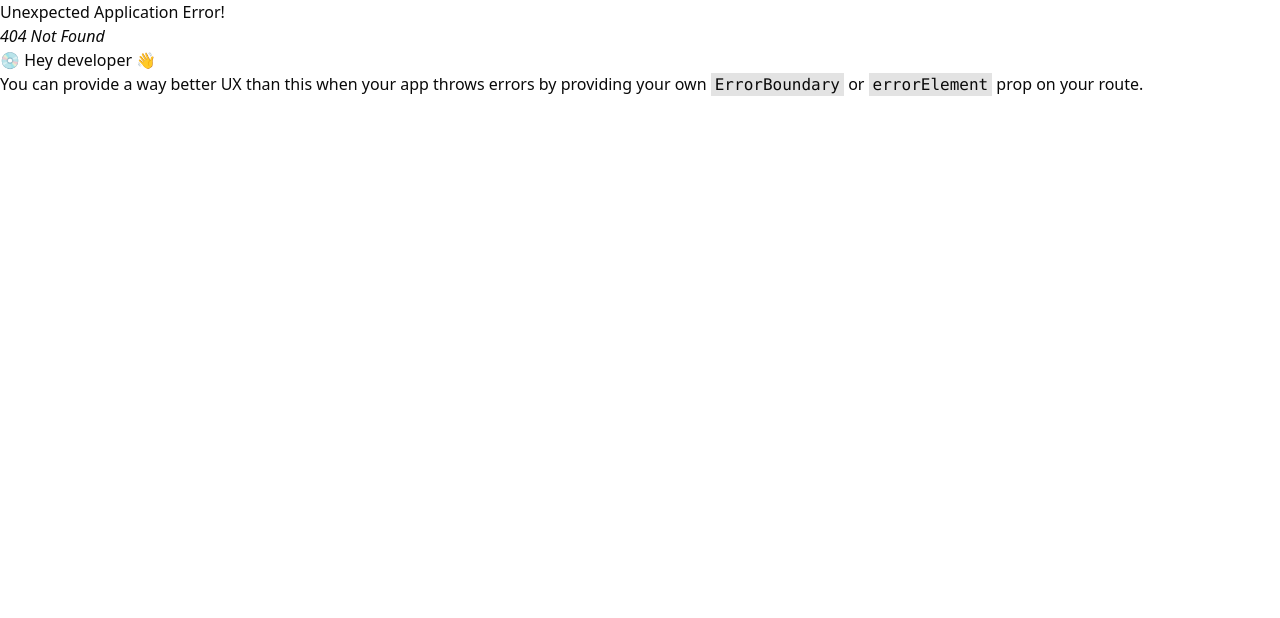
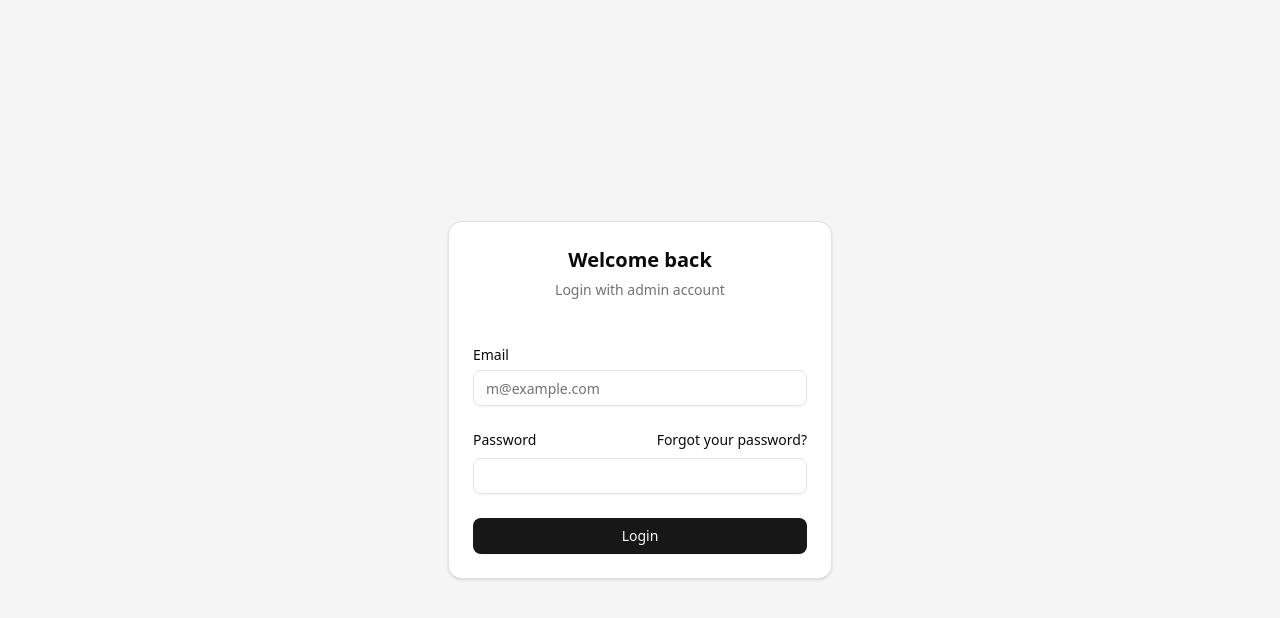
Before and after one commit to sohelrana2002/eBook-Application, a React (Vite) app in the folder admin/: page /login in a window 1280 px wide. Before the commit this address had no page. Shown: the top 618 px of the page. Built offline with nearby package versions, Linux system fonts and the light colour scheme.

Commit message:
complete login page front-end

```diff
--- a/admin/package.json
+++ b/admin/package.json
@@ -10,6 +10,7 @@
     "preview": "vite preview"
   },
   "dependencies": {
+    "@radix-ui/react-label": "^2.1.3",
     "@radix-ui/react-slot": "^1.2.0",
     "@tailwindcss/vite": "^4.1.3",
     "class-variance-authority": "^0.7.1",
--- /dev/null
+++ b/admin/src/auth/login/Login.jsx
@@ -0,0 +1,62 @@
+import { Button } from "@/components/ui/button";
+import {
+  Card,
+  CardContent,
+  CardDescription,
+  CardHeader,
+  CardTitle,
+} from "@/components/ui/card";
+import { Input } from "@/components/ui/input";
+import { Label } from "@/components/ui/label";
+
+const Login = () => {
+  return (
+    <div>
+      <div className="flex min-h-svh flex-col items-center justify-center gap-6 bg-muted p-6 md:p-10">
+        <div className="flex w-full max-w-sm flex-col gap-6">
+          <Card>
+            <CardHeader className="text-center">
+              <CardTitle className="text-xl">Welcome back</CardTitle>
+              <CardDescription>Login with admin account</CardDescription>
+            </CardHeader>
+            <CardContent>
+              <form>
+                <div className="grid gap-6">
+                  <div className="flex flex-col gap-4"></div>
+                  <div className="grid gap-6">
+                    <div className="grid gap-2">
+                      <Label htmlFor="email">Email</Label>
+                      <Input
+                        id="email"
+                        type="email"
+                        placeholder="m@example.com"
+                        required
+                      />
+                    </div>
+                    <div className="grid gap-2">
+                      <div className="flex items-center">
+                        <Label htmlFor="password">Password</Label>
+                        <a
+                          href="#"
+                          className="ml-auto text-sm underline-offset-4 hover:underline"
+                        >
+                          Forgot your password?
+                        </a>
+                      </div>
+                      <Input id="password" type="password" required />
+                    </div>
+                    <Button type="submit" className="w-full">
+                      Login
+                    </Button>
+                  </div>
+                </div>
+              </form>
+            </CardContent>
+          </Card>
+        </div>
+      </div>
+    </div>
+  );
+};
+
+export default Login;
--- /dev/null
+++ b/admin/src/components/ui/card.jsx
@@ -0,0 +1,101 @@
+import * as React from "react"
+
+import { cn } from "@/lib/utils"
+
+function Card({
+  className,
+  ...props
+}) {
+  return (
+    <div
+      data-slot="card"
+      className={cn(
+        "bg-card text-card-foreground flex flex-col gap-6 rounded-xl border py-6 shadow-sm",
+        className
+      )}
+      {...props} />
+  );
+}
+
+function CardHeader({
+  className,
+  ...props
+}) {
+  return (
+    <div
+      data-slot="card-header"
+      className={cn(
+        "@container/card-header grid auto-rows-min grid-rows-[auto_auto] items-start gap-1.5 px-6 has-data-[slot=card-action]:grid-cols-[1fr_auto] [.border-b]:pb-6",
+        className
+      )}
+      {...props} />
+  );
+}
+
+function CardTitle({
+  className,
+  ...props
+}) {
+  return (
+    <div
+      data-slot="card-title"
+      className={cn("leading-none font-semibold", className)}
+      {...props} />
+  );
+}
+
+function CardDescription({
+  className,
+  ...props
+}) {
+  return (
+    <div
+      data-slot="card-description"
+      className={cn("text-muted-foreground text-sm", className)}
+      {...props} />
+  );
+}
+
+function CardAction({
+  className,
+  ...props
+}) {
+  return (
+    <div
+      data-slot="card-action"
+      className={cn(
+        "col-start-2 row-span-2 row-start-1 self-start justify-self-end",
+        className
+      )}
+      {...props} />
+  );
+}
+
+function CardContent({
+  className,
+  ...props
+}) {
+  return (<div data-slot="card-content" className={cn("px-6", className)} {...props} />);
+}
+
+function CardFooter({
+  className,
+  ...props
+}) {
+  return (
+    <div
+      data-slot="card-footer"
+      className={cn("flex items-center px-6 [.border-t]:pt-6", className)}
+      {...props} />
+  );
+}
+
+export {
+  Card,
+  CardHeader,
+  CardFooter,
+  CardTitle,
+  CardAction,
+  CardDescription,
+  CardContent,
+}
--- /dev/null
+++ b/admin/src/components/ui/input.jsx
@@ -0,0 +1,24 @@
+import * as React from "react"
+
+import { cn } from "@/lib/utils"
+
+function Input({
+  className,
+  type,
+  ...props
+}) {
+  return (
+    <input
+      type={type}
+      data-slot="input"
+      className={cn(
+        "file:text-foreground placeholder:text-muted-foreground selection:bg-primary selection:text-primary-foreground dark:bg-input/30 border-input flex h-9 w-full min-w-0 rounded-md border bg-transparent px-3 py-1 text-base shadow-xs transition-[color,box-shadow] outline-none file:inline-flex file:h-7 file:border-0 file:bg-transparent file:text-sm file:font-medium disabled:pointer-events-none disabled:cursor-not-allowed disabled:opacity-50 md:text-sm",
+        "focus-visible:border-ring focus-visible:ring-ring/50 focus-visible:ring-[3px]",
+        "aria-invalid:ring-destructive/20 dark:aria-invalid:ring-destructive/40 aria-invalid:border-destructive",
+        className
+      )}
+      {...props} />
+  );
+}
+
+export { Input }
--- /dev/null
+++ b/admin/src/components/ui/label.jsx
@@ -0,0 +1,21 @@
+import * as React from "react"
+import * as LabelPrimitive from "@radix-ui/react-label"
+
+import { cn } from "@/lib/utils"
+
+function Label({
+  className,
+  ...props
+}) {
+  return (
+    <LabelPrimitive.Root
+      data-slot="label"
+      className={cn(
+        "flex items-center gap-2 text-sm leading-none font-medium select-none group-data-[disabled=true]:pointer-events-none group-data-[disabled=true]:opacity-50 peer-disabled:cursor-not-allowed peer-disabled:opacity-50",
+        className
+      )}
+      {...props} />
+  );
+}
+
+export { Label }
--- /dev/null
+++ b/admin/src/pages/homePage/Home.jsx
@@ -0,0 +1,7 @@
+import React from "react";
+
+const Home = () => {
+  return <div>Home</div>;
+};
+
+export default Home;
```
Also changed, not shown: admin/src/router/Router.jsx (+7 -1 lines), 1 other file (tests, documents, lock files or other folders).
